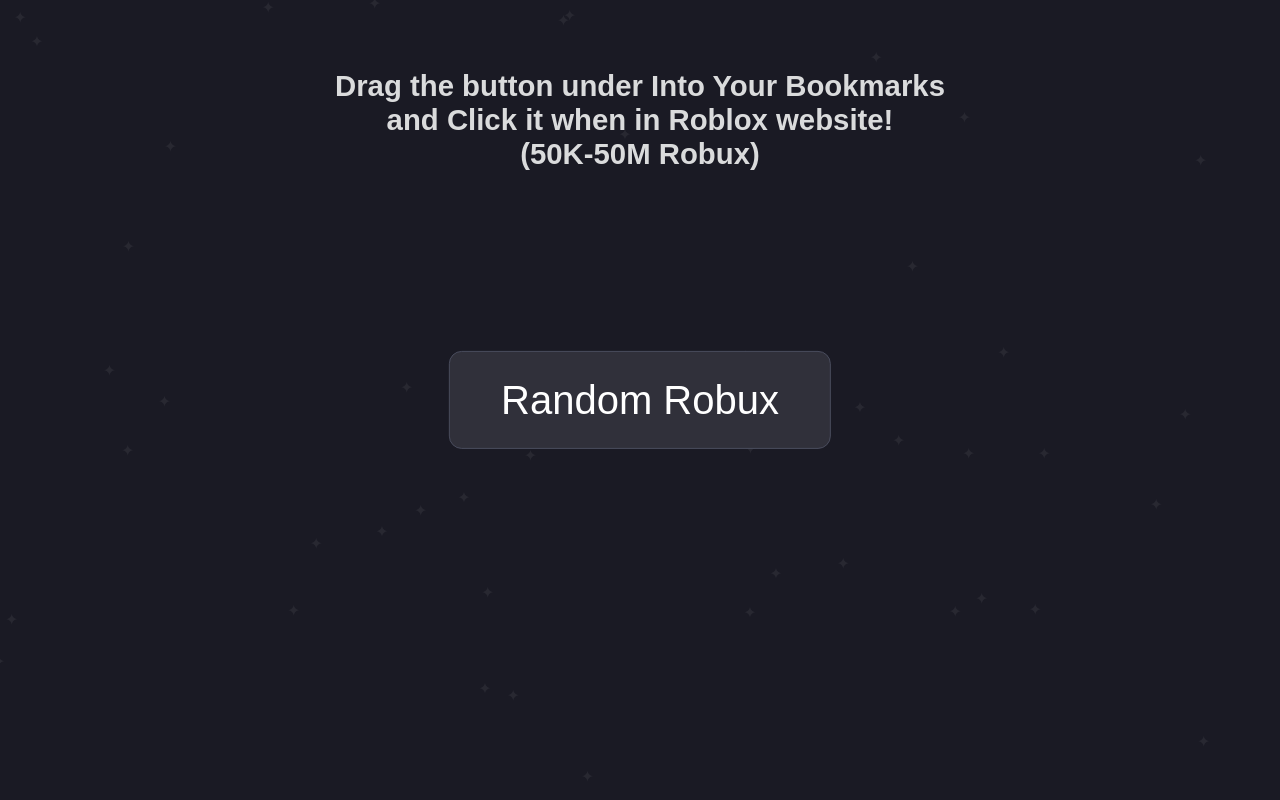
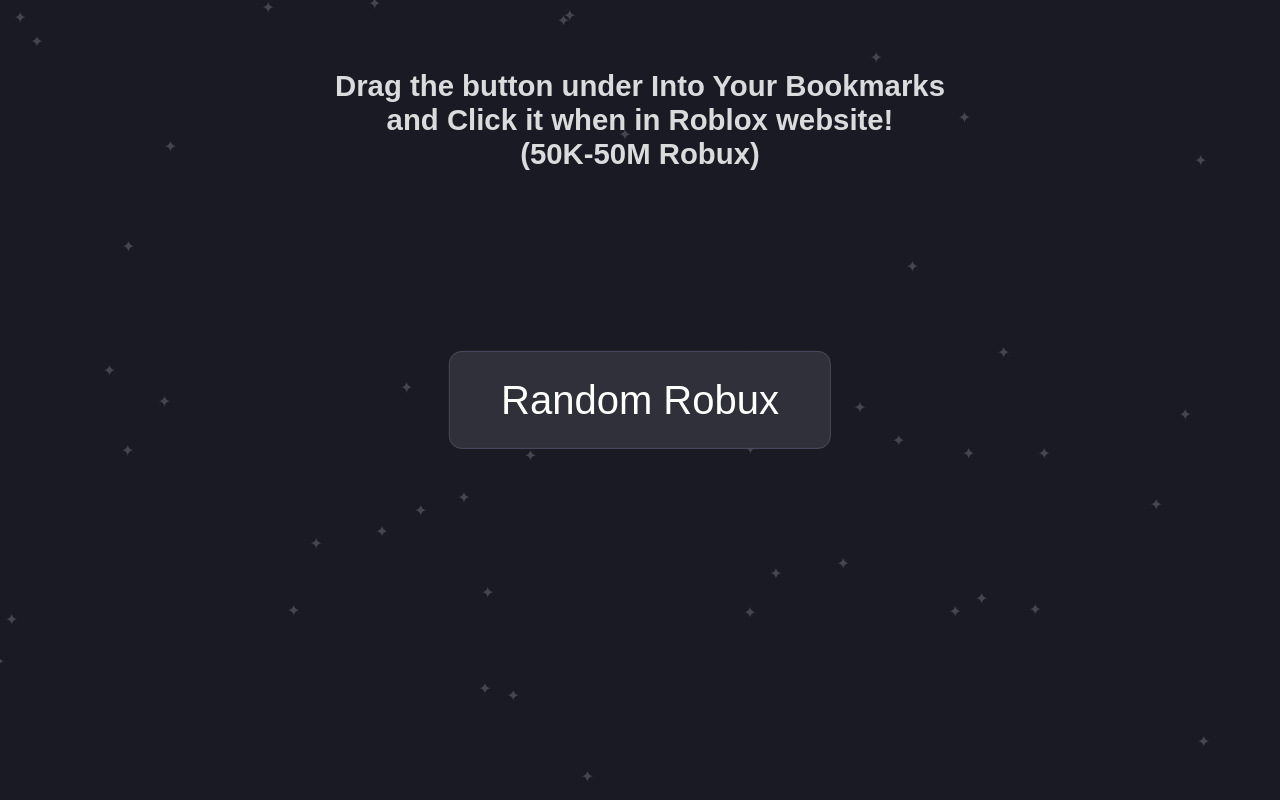
Before and after one commit to GabiPHP/gabiphp.github.io, a plain HTML site: page robux/index.html in a window 1280 px wide. Drawn offline with Linux system fonts and the light colour scheme.

Commit message:
Update index.html

```diff
--- a/robux/index.html
+++ b/robux/index.html
@@ -85,7 +85,7 @@
         star.style.position="absolute"
         star.style.left=`${Math.random()*(innerWidth)-(radius*2)}px`
         star.style.top=`${Math.random()*(innerHeight)-(radius*2)}px`
-        star.style.color="#ffffff10"
+        star.style.color="#ffffff30"
         star.style.width=`${radius}px`
         star.style.aspectRatio="1"
         document.body.appendChild(star)
```
